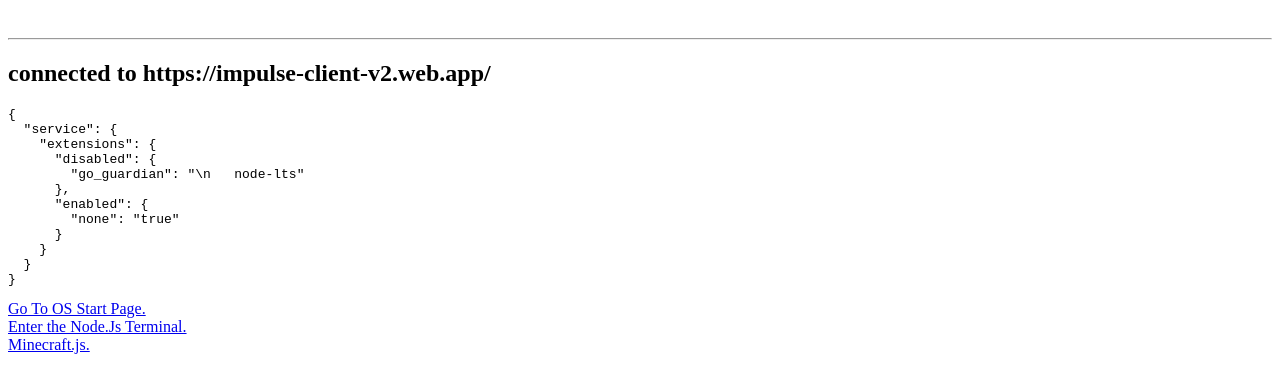
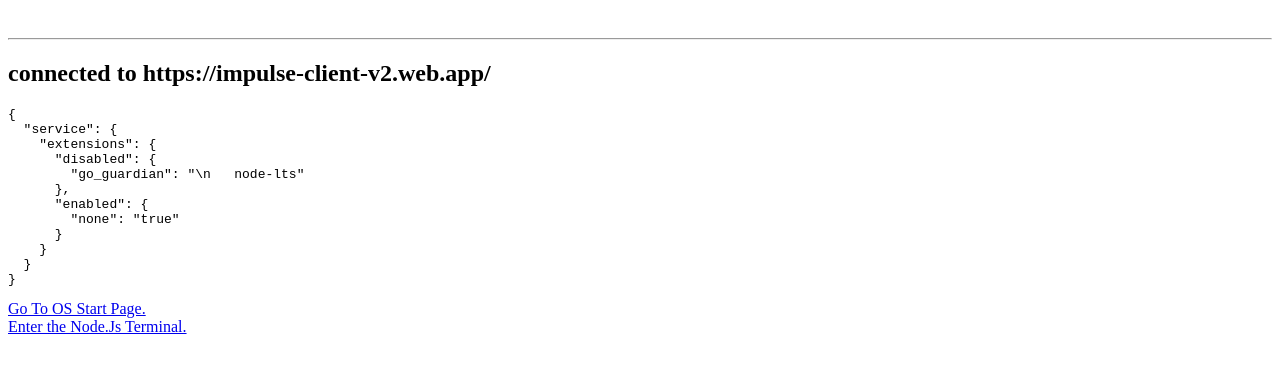
Before and after one commit to JohnTeBrown/source-unblocker-End-Of-Life-, a website: page SRC-Unlock-ProgramData/Run.html in a window 1280 px wide. Drawn offline with nearby package versions, Linux system fonts and the light colour scheme; a script that the page names is missing.

Commit message:
deleted eaglercraft
eaglercraft has been patched and is now blocked by GoGuardian by default so we have gotten rid of it

```diff
--- a/SRC-Unlock-ProgramData/Run.html
+++ b/SRC-Unlock-ProgramData/Run.html
@@ -61,6 +61,5 @@
     <br>
     <a href="terminal.html"> Enter the Node.Js Terminal.</a>
     <br>
-    <a href="e.html">Minecraft.js.</a>
   </body>
 </html>
```
